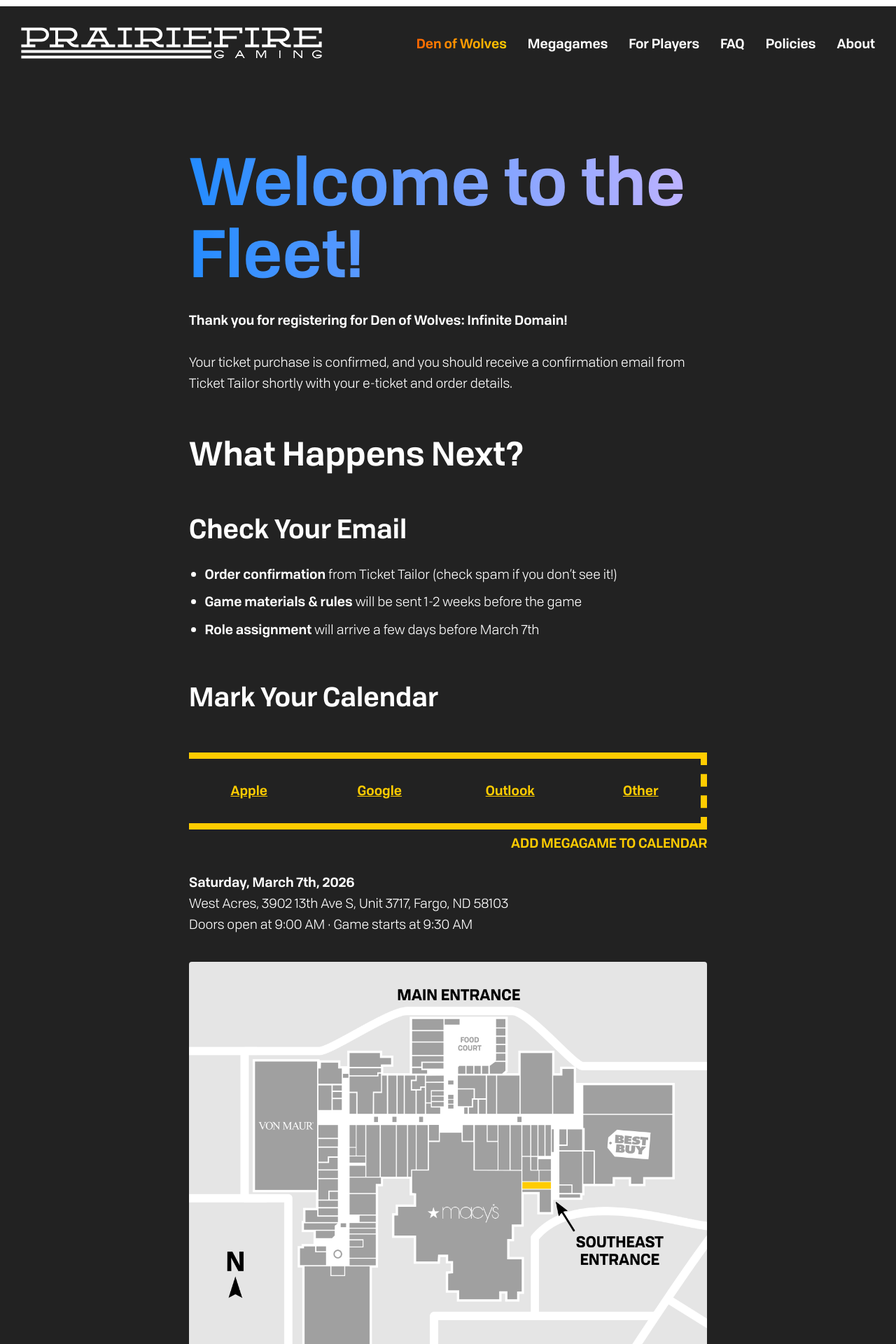
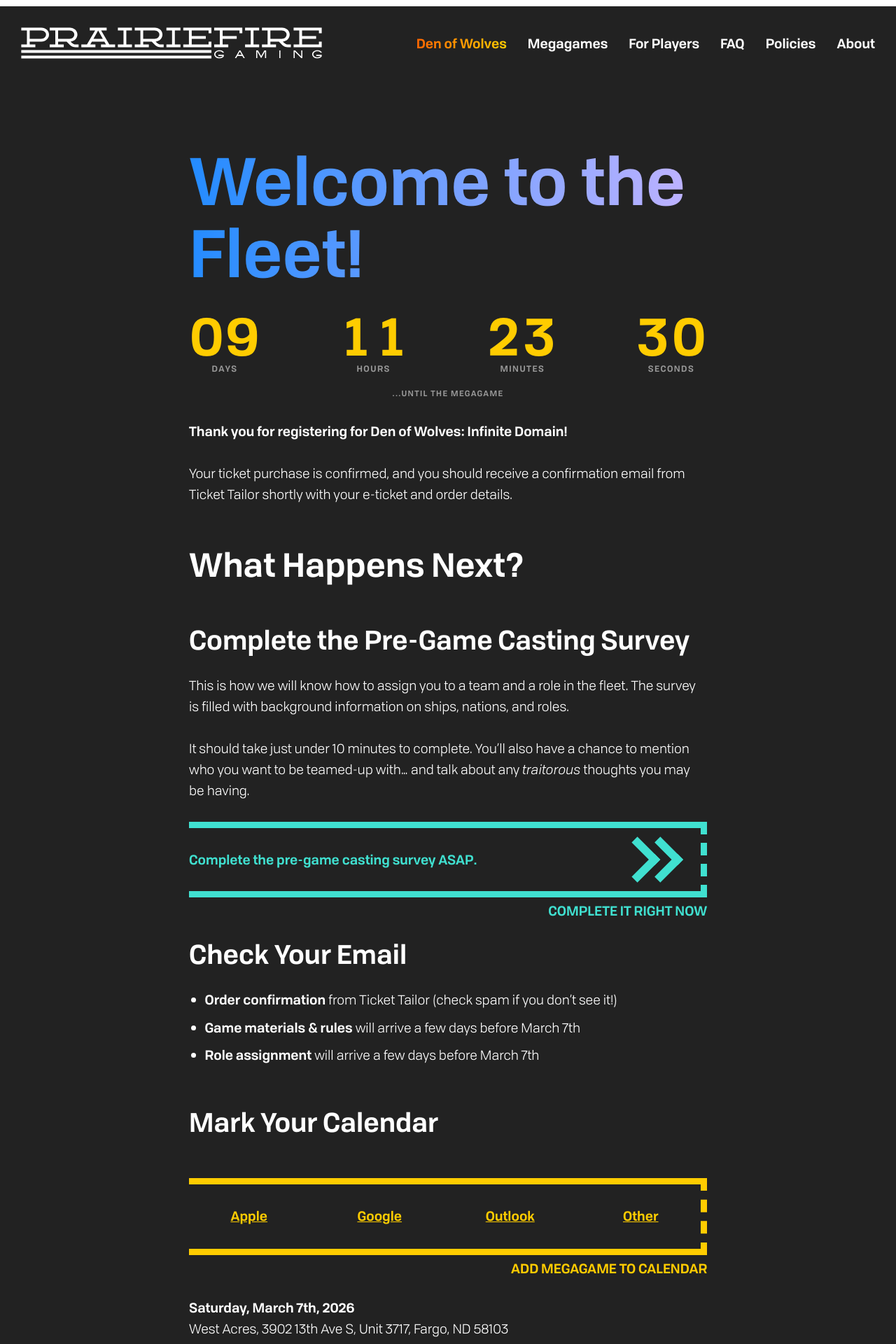
Before and after one commit to jedlimke/prairiefiregaming.com, a Jekyll site: the page built from megagames/den-of-wolves-2026-thank-you.md, in a window 1280 px wide. Shown: the top 1920 px of the page at 70% size. Built offline with Jekyll 4.4.1, drawn with Linux system fonts in a browser that asks for light colours; some of the changed text lies outside the part shown.

Commit message:
Updated thank-you page.

```diff
--- a/_sass/base.scss
+++ b/_sass/base.scss
@@ -630,6 +630,13 @@ table {
 
 		color: var(--callout-color);
 		border-color: var(--callout-color);
+
+		&.link-out {
+			background-image: url('/assets/link-out-background.svg');
+			background-size: contain;
+			background-repeat: no-repeat;
+			background-position: right 5% center;
+		}
 	}
 
 	// CTA (green) - call to action, get involved
--- a/megagames/den-of-wolves-2026-thank-you.md
+++ b/megagames/den-of-wolves-2026-thank-you.md
@@ -8,15 +8,29 @@ permalink: /megagames/den-of-wolves-2026/thank-you/
 # Welcome to the Fleet!
 {: .fancy-text}
 
+{::nomarkdown}
+{%- include countdown.html target="2026-03-07T09:00:00-06:00" caption="...UNTIL THE MEGAGAME" -%}
+{:/nomarkdown}
+
 **Thank you for registering for Den of Wolves: Infinite Domain!**
 
 Your ticket purchase is confirmed, and you should receive a confirmation email from Ticket Tailor shortly with your e-ticket and order details.
 
 ## What Happens Next?
 
+### Complete the Pre-Game Casting Survey
+
+This is how we will know how to assign you to a team and a role in the fleet. The survey is filled with background information on ships, nations, and roles.
+
+It should take just under 10 minutes to complete. You'll also have a chance to mention who you want to be teamed-up with... and talk about any _traitorous_ thoughts you may be having.
+
+<a class="callout info link-out" markdown="1" data-label="COMPLETE IT RIGHT NOW" href="https://docs.google.com/forms/d/1SUsCjyXTrlmdbVzFcHvWyB8tdYZuerfZqmnuvBLetHc/" target="_blank">
+Complete the pre-game casting survey **ASAP**.
+</a>
+
 ### Check Your Email
 - **Order confirmation** from Ticket Tailor (check spam if you don't see it!)
-- **Game materials & rules** will be sent 1-2 weeks before the game
+- **Game materials & rules** will arrive a few days before March 7th
 - **Role assignment** will arrive a few days before March 7th
 
 ### Mark Your Calendar
@@ -49,12 +63,9 @@ Doors open at 9:00 AM · Game starts at 9:30 AM
 
 Megagames are always best when they're full to capacity with people you love gaming with!
 
+### Read the Megagame Survival Guide
 
-### Get Ready
-- **No experience required** — We'll teach you everything you need to know
-- **Cosplay encouraged** — Ship captain? Politician? Refugee? Dress the part!
-- **Bring snacks/lunch** — There's a food court at West Acres, or pack your own
-- **No alcohol** — Keep a clear head for the chaos ahead
+[The Survival Guide](/about/for-players/) is a brief primer on what to expect and how to mentally prepare for the game. Read it before you come!
 
 ### Important Policies
 Before the event, please review our [Policies](/policies).
```
Also changed, not shown: other parts of megagames/den-of-wolves-2026-thank-you.md (+0 -2 lines), email-template-dow-2026-survey.html (+6 -6 lines), assets/link-out-background.svg (added).
